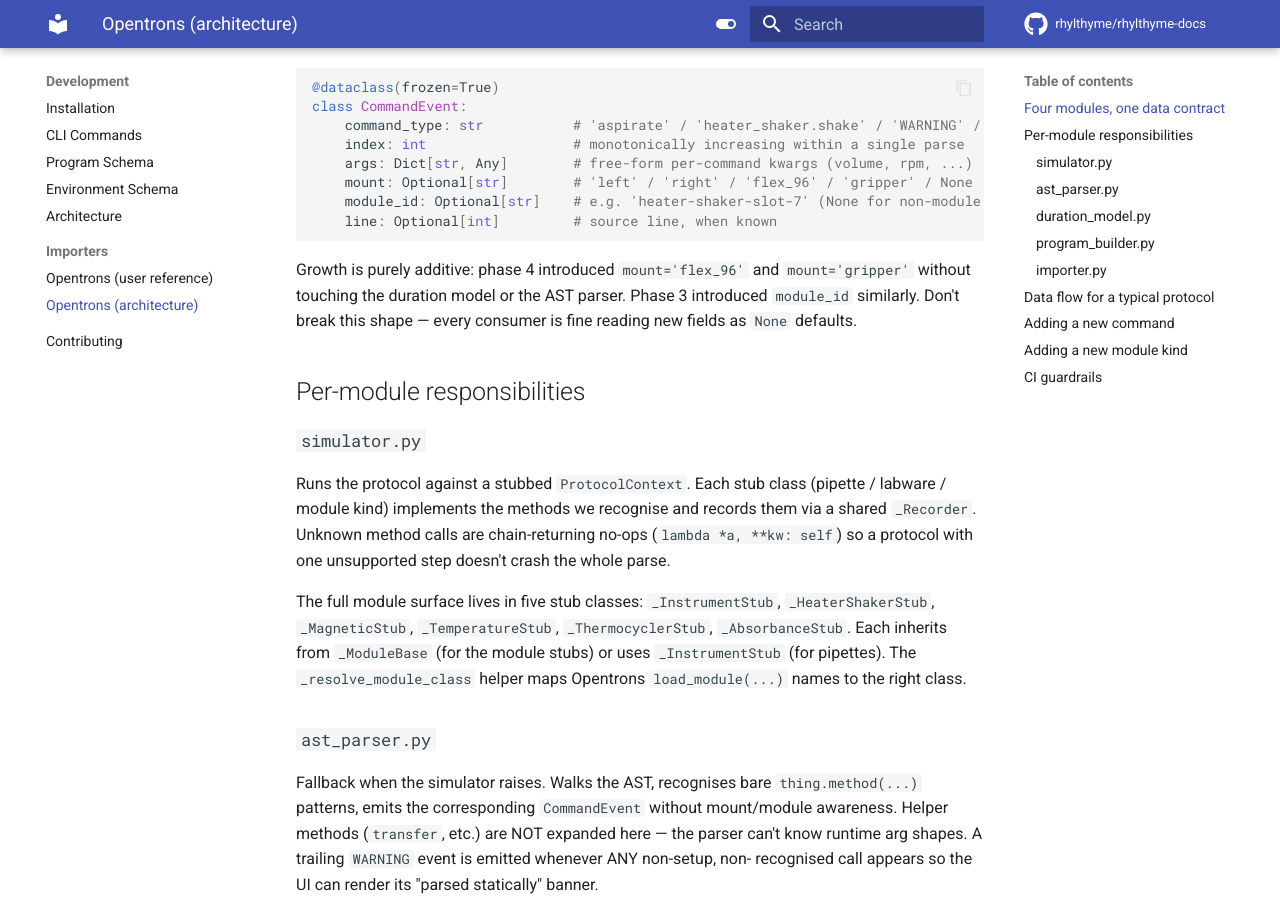
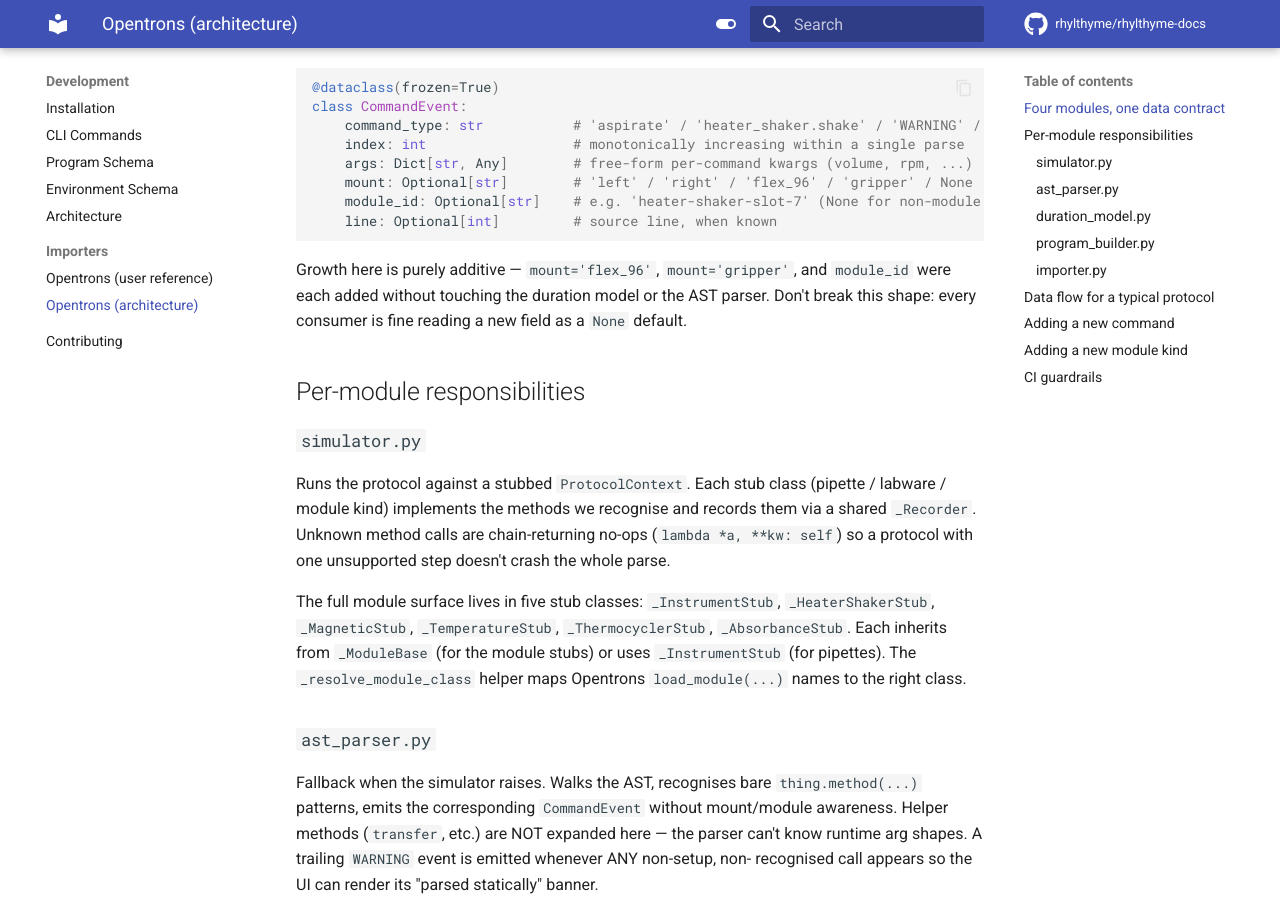
Before and after one commit to rhylthyme/rhylthyme-docs, an MkDocs documentation site: the page built from docs/development/opentrons-architecture.md, in a window 1280 px wide and 900 px high, scrolled down 854 px. Built offline with MkDocs 1.6.1 and Material for MkDocs 9.7.7, drawn with Linux system fonts in a browser that asks for light colours; comment, search, counter and statistics services are not loaded; the version menu is left out; some of the changed text lies outside the part shown.

Commit message:
Drop implementation-phase references from Opentrons docs
The phase numbers were build-order metadata, not anything a user or
contributor needs to read. Replace them with descriptions of what the
importer actually does today.

````diff
--- a/docs/development/opentrons-architecture.md
+++ b/docs/development/opentrons-architecture.md
@@ -46,10 +46,10 @@
     line: Optional[int]         # source line, when known
 ```
 
-Growth is purely additive: phase 4 introduced `mount='flex_96'` and
-`mount='gripper'` without touching the duration model or the AST
-parser. Phase 3 introduced `module_id` similarly. Don't break this
-shape — every consumer is fine reading new fields as `None` defaults.
+Growth here is purely additive — `mount='flex_96'`, `mount='gripper'`,
+and `module_id` were each added without touching the duration model
+or the AST parser. Don't break this shape: every consumer is fine
+reading a new field as a `None` default.
 
 ## Per-module responsibilities
 
@@ -166,6 +166,6 @@
 - `make docs-check` regenerates the duration-model table into
   `docs/opentrons.md` and exits non-zero if the file changes. Wire
   this into CI so doc drift fails the build.
-- The Phase 1-5 test suite (45 tests) covers every recognised
+- The importer test suite covers every recognised
   command + entry point. Don't merge a change that removes coverage
   without replacing it.
````
Also changed, not shown: docs/development/opentrons.md (+4 -6 lines).
